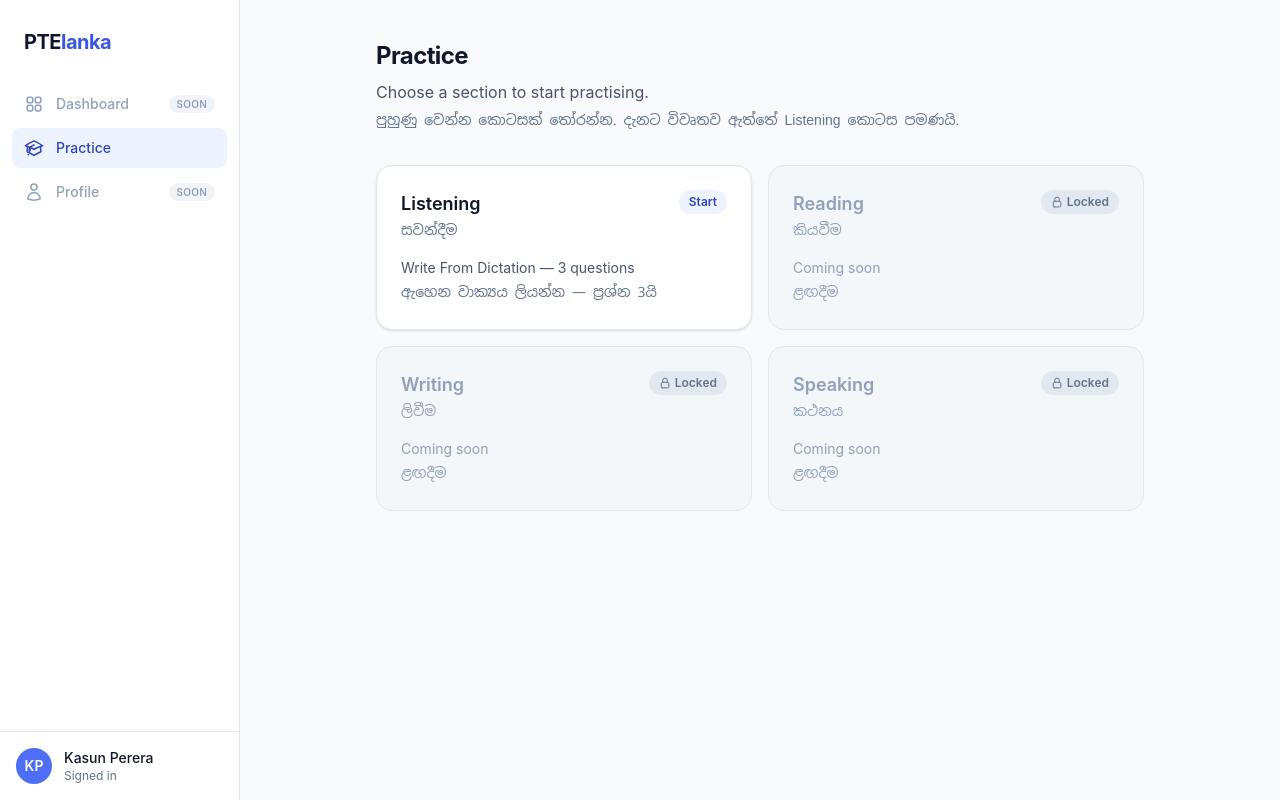
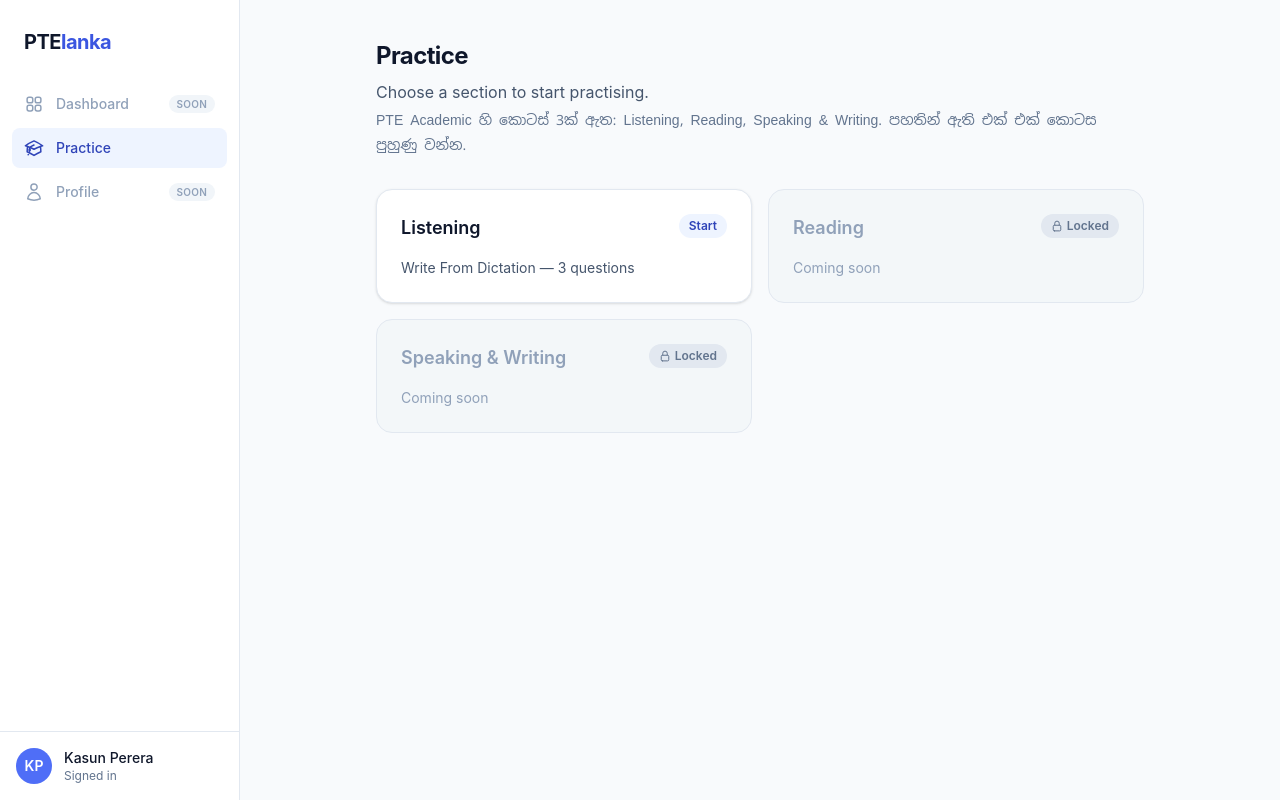
Before and after one commit to chankarunaratne/pteapp, a Next.js app: page /practice in a window 1280 px wide. Built offline with nearby package versions, Linux system fonts and the light colour scheme.

Commit message:
Update page.tsx

```diff
--- a/app/practice/page.tsx
+++ b/app/practice/page.tsx
@@ -3,33 +3,19 @@ import Link from "next/link";
 const CATEGORIES = [
   {
     name: "Listening",
-    nameSi: "සවන්දීම",
     description: "Write From Dictation — 3 questions",
-    descriptionSi: "ඇහෙන වාක්‍යය ලියන්න — ප්‍රශ්න 3යි",
     href: "/practice/wfd",
     enabled: true,
   },
   {
     name: "Reading",
-    nameSi: "කියවීම",
     description: "Coming soon",
-    descriptionSi: "ළඟදීම",
     href: "#",
     enabled: false,
   },
   {
-    name: "Writing",
-    nameSi: "ලිවීම",
+    name: "Speaking & Writing",
     description: "Coming soon",
-    descriptionSi: "ළඟදීම",
-    href: "#",
-    enabled: false,
-  },
-  {
-    name: "Speaking",
-    nameSi: "කථනය",
-    description: "Coming soon",
-    descriptionSi: "ළඟදීම",
     href: "#",
     enabled: false,
   },
@@ -43,9 +29,8 @@ export default function PracticePage() {
         Choose a section to start practising.
       </p>
       <p className="sinhala mt-1 text-sm text-slate-500">
-        පුහුණු වෙන්න කොටසක් තෝරන්න. දැනට විවෘතව ඇත්තේ Listening කොටස පමණයි.
+        PTE Academic හි කොටස් 3ක් ඇත: Listening, Reading, Speaking & Writing. පහතින් ඇති එක් එක් කොටස පුහුණු වන්න.
       </p>
-
       <div className="mt-8 grid grid-cols-1 gap-4 sm:grid-cols-2">
         {CATEGORIES.map((cat) =>
           cat.enabled ? (
@@ -59,16 +44,12 @@ export default function PracticePage() {
                   <h2 className="text-lg font-semibold text-slate-900 group-hover:text-brand-700">
                     {cat.name}
                   </h2>
-                  <p className="sinhala text-sm text-slate-500">{cat.nameSi}</p>
                 </div>
                 <span className="rounded-full bg-brand-50 px-2.5 py-1 text-xs font-semibold text-brand-700">
                   Start
                 </span>
               </div>
               <p className="mt-4 text-sm text-slate-600">{cat.description}</p>
-              <p className="sinhala mt-0.5 text-sm text-slate-500">
-                {cat.descriptionSi}
-              </p>
             </Link>
           ) : (
             <div
@@ -81,7 +62,6 @@ export default function PracticePage() {
                   <h2 className="text-lg font-semibold text-slate-400">
                     {cat.name}
                   </h2>
-                  <p className="sinhala text-sm text-slate-400">{cat.nameSi}</p>
                 </div>
                 <span className="flex items-center gap-1 rounded-full bg-slate-200 px-2.5 py-1 text-xs font-semibold text-slate-500">
                   <svg
@@ -102,9 +82,6 @@ export default function PracticePage() {
                 </span>
               </div>
               <p className="mt-4 text-sm text-slate-400">{cat.description}</p>
-              <p className="sinhala mt-0.5 text-sm text-slate-400">
-                {cat.descriptionSi}
-              </p>
             </div>
           )
         )}
```
